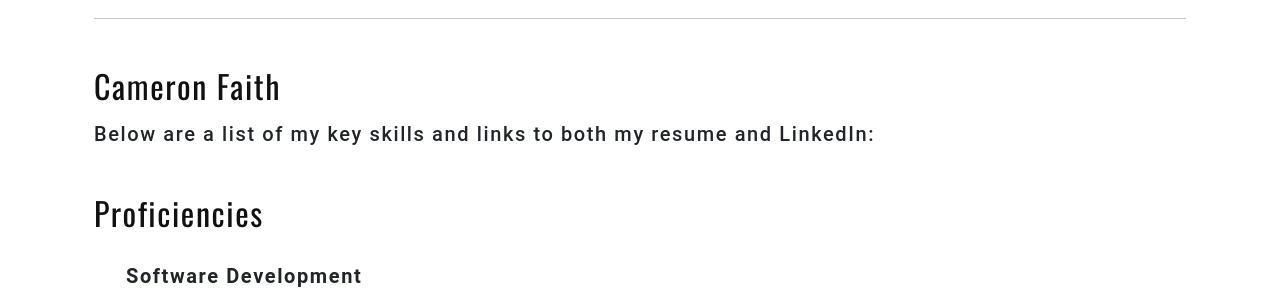
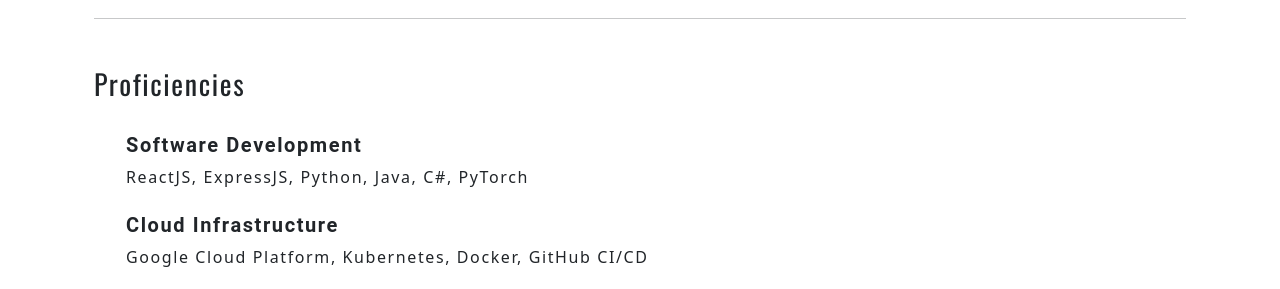
Before and after one commit to cmrnfaith/cmrnfaith.github.io, a React (Create React App) app: page /#/ in a window 1280 px wide. Both pictures are taken after a click on the item "Resume". Shown: the part 156-445 px from the top of the page. Built offline with nearby package versions, Linux system fonts and the light colour scheme; a web font is replaced by a local one.

Commit message:
final updates

```diff
--- a/src/components/Resume.js
+++ b/src/components/Resume.js
@@ -9,15 +9,9 @@
 
       <div>
         <div className="mt-5">
-          <h2 className="top-title">Cameron Faith</h2>
-          <ul></ul>
-          <h5>
-            Below are a list of my key skills and links to both my resume and
-            LinkedIn:
-          </h5>
           <div className="justify-content-center mt-5">
             <div>
-              <h2 className="top-title">Proficiencies</h2>
+              <h3 className="top-title">Proficiencies</h3>
               <ul>
                 <li>
                   <br />
```
